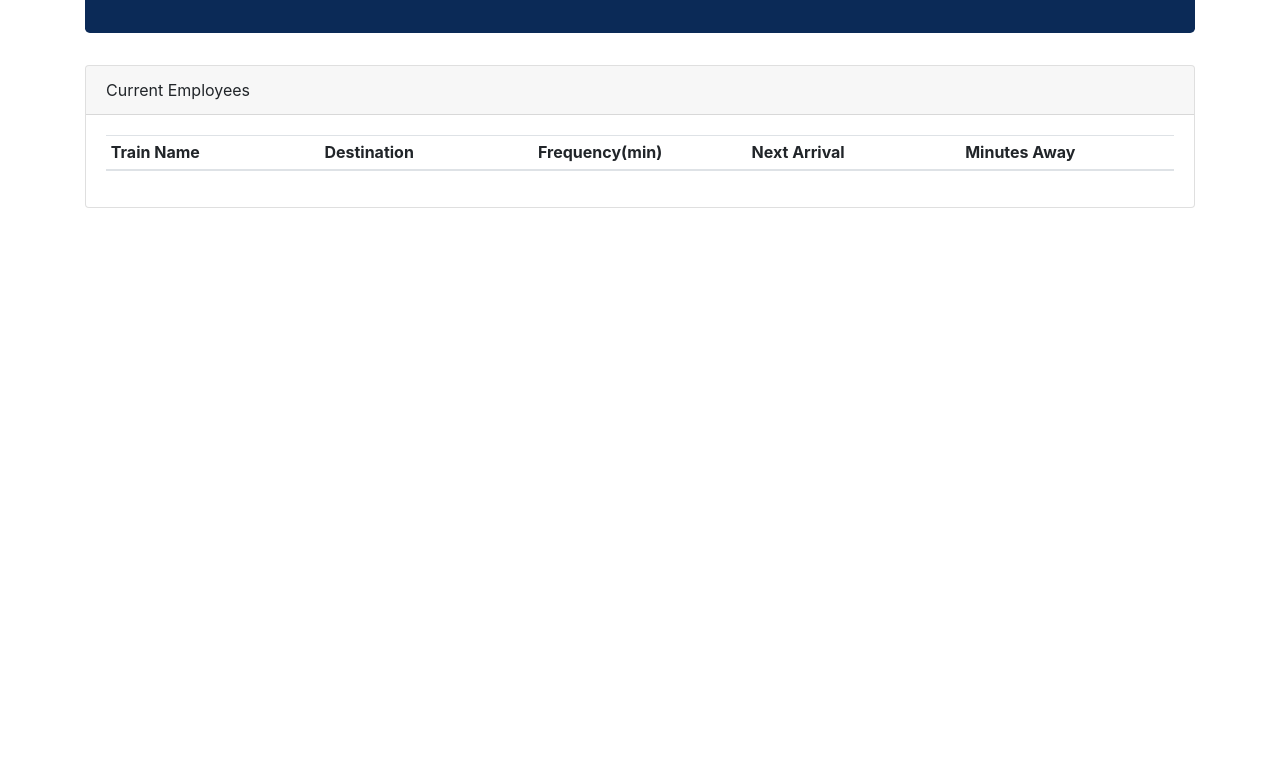
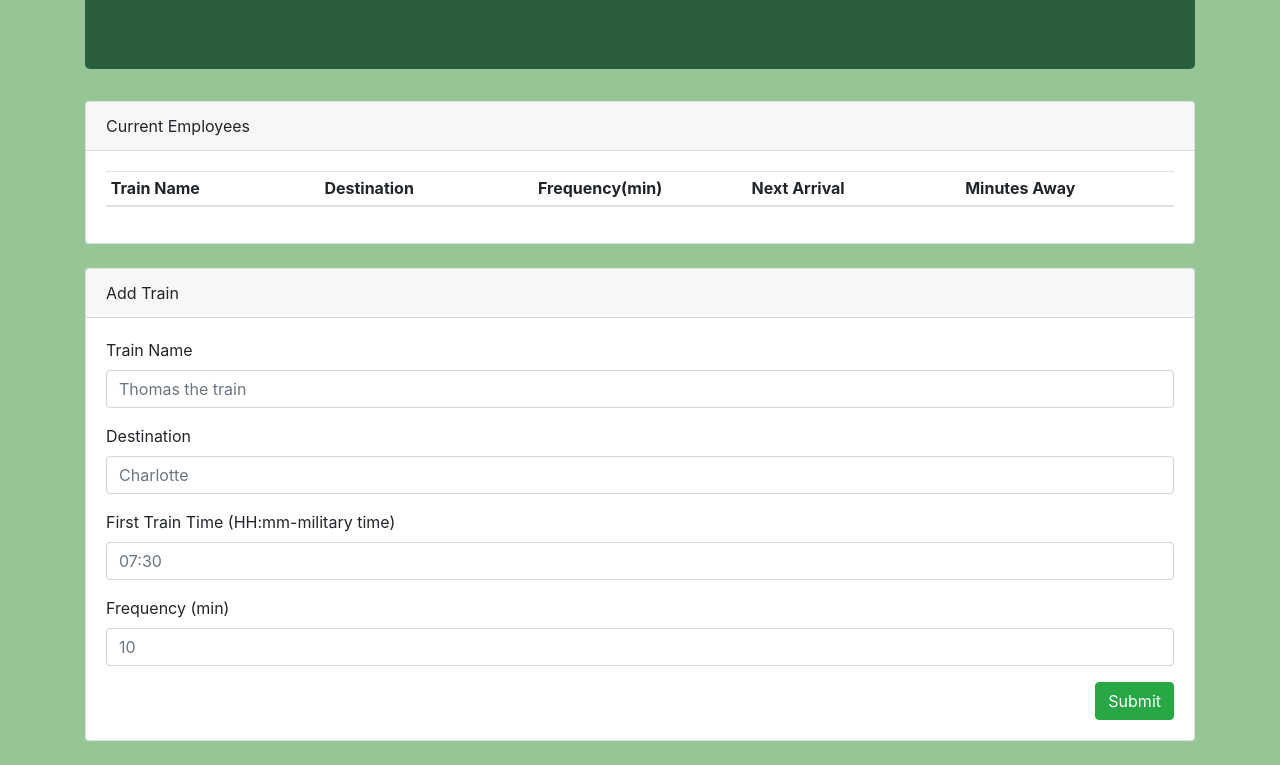
Before and after one commit to yobany10/Train-Schedule, a plain HTML site: page index.html in a window 1280 px wide. Shown: the part 193-958 px from the top of the page. Before the commit the page ends 800 px from the top, so only its background shows below. Drawn offline with nearby package versions, Linux system fonts and the light colour scheme.

Commit message:
added form for user input and also added google fonts

```diff
--- a/assets/css/style.css
+++ b/assets/css/style.css
@@ -1,13 +1,20 @@
+body {
+    background-color: rgb(150, 197, 150) !important;
+}
+
 .titleContainer {
-    background-color: rgb(11, 42, 87) !important;
+    background-color: rgb(41, 95, 59) !important;
 }
 
 .title {
+    font-family: 'Pacifico', cursive;
+    font-size: 70px;
     color: white;
     text-align: center;
 }
 
 .subtitle {
+    font-family: 'Quicksand', sans-serif;
     color: white;
     text-align: center;
 }
--- a/index.html
+++ b/index.html
@@ -8,6 +8,7 @@
     <link rel="stylesheet" type="text/css" media="screen" href="assets/css/style.css" />
     <link rel="stylesheet" href="https://stackpath.bootstrapcdn.com/bootstrap/4.1.3/css/bootstrap.min.css"
     integrity="sha384-MCw98/SFnGE8fJT3GXwEOngsV7Zt27NXFoaoApmYm81iuXoPkFOJwJ8ERdknLPMO" crossorigin="anonymous">
+    <link href="https://fonts.googleapis.com/css?family=Pacifico|Quicksand" rel="stylesheet">
     <script src="assets/javascript/main.js"></script>
 </head>
 <body>
@@ -19,7 +20,7 @@
         <div class="col-md-12">
         <div class="jumbotron titleContainer">
             <h1 class="title">Train Scheduler</h1>
-            <h3 class="subtitle">Schedule any train!</h3>
+            <h3 class="subtitle">Schedule your train!</h3>
         </div>
         </div>
         </div>
@@ -40,7 +41,6 @@
                     <th scope="col" style="width: 20%">Minutes Away</th>
                     </tr>
                 </thead>
-                    <!--new information gets displayed here-->
                     <tbody>
                     </tbody>
             </table>
@@ -49,6 +49,39 @@
         </div>
         </div>
 
+        <div class="row">
+                <div class="col-md-12">
+                  <!-- Add Employee  -->
+                  <div class="card mb-4">
+                    <div class="card-header">Add Train</div>
+                    <div class="card-body">
+
+        <!-- Entry Form -->
+        <form>
+                <div class="form-group">
+                  <label for="employee-name-input">Train Name</label>
+                  <input class="form-control" id="employee-name-input" placeholder="Thomas the train" type="text">
+                </div>
+                <div class="form-group">
+                  <label for="role-input">Destination</label>
+                  <input class="form-control" id="role-input" placeholder="Charlotte" type="text">
+                </div>
+                <div class="form-group">
+                  <label for="start-input">First Train Time (HH:mm-military time)</label>
+                  <input class="form-control" id="start-input" placeholder="07:30" type="text">
+                </div>
+                <div class="form-group">
+                  <label for="rate-input">Frequency (min)</label>
+                  <input class="form-control" id="rate-input" placeholder="10" type="text">
+                </div>
+                <button class="btn btn-success float-right" id="add-employee-btn">Submit</button>
+              </form>
+
+            </div>
+          </div>
+        </div>
+      </div>
+
     </div>
 
 </body>
```
